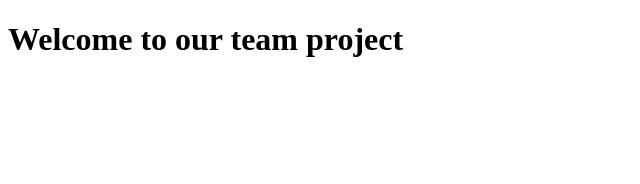
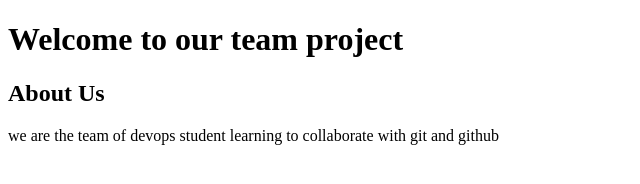
Before and after one commit to haristariq1/devops-team-lab, a plain HTML site: page index.html in a window 1280 px wide. Shown: the whole page, without its empty margins (0-640 px from the left). Drawn offline with Linux system fonts and the light colour scheme.

Commit message:
Add about section to index page

```diff
--- a/index.html
+++ b/index.html
@@ -4,6 +4,10 @@
     <title>DevOps Team Lab</title>
 </head>
 <body>
-    <h1>Welcome to our team project</h1>
+    <h1>Welcome to our team project </h1>
+    <h2>About Us</h2>
+    <p>
+        we are the team of devops student learning to collaborate with git and github
+    </p>
 </body>
 </html>
```
